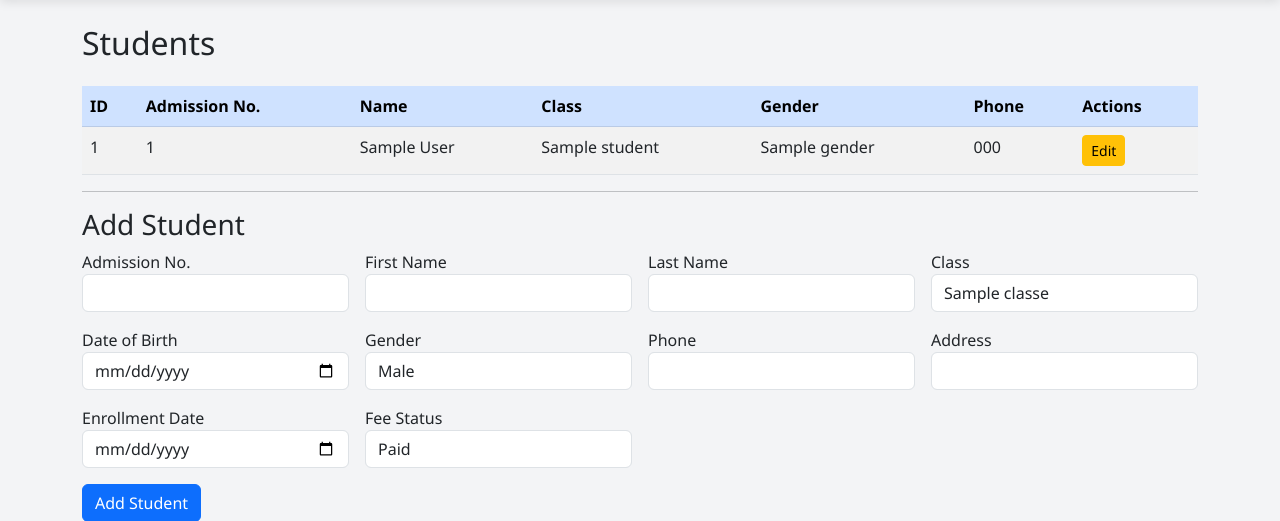
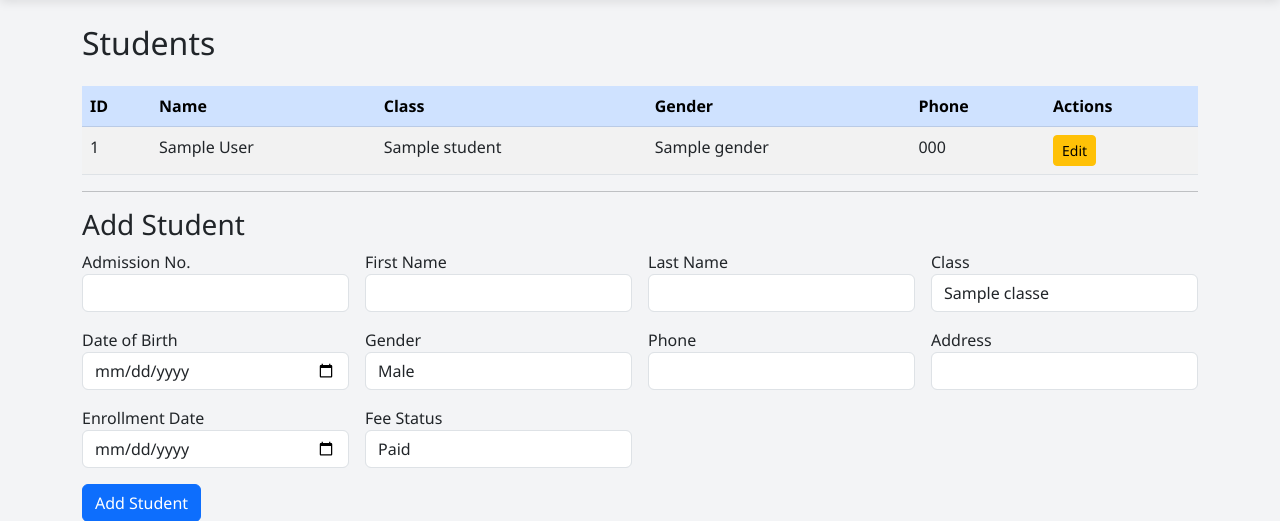
Before and after one commit to Obiero-Samuel/School-management-system-, a Flask app: template templates/admin/students.html in a window 1280 px wide. Shown: the part 62-583 px from the top of the page. Run offline with Flask 3, Linux system fonts and the light colour scheme; the template is opened without the code that fills it: most values are stand-ins (such as "Sample title", 1, 10 or a date in 2020).

Commit message:
Remove Admission No column and fix student edit by student_id

```diff
--- a/app.py
+++ b/app.py
@@ -475,7 +475,7 @@ def edit_student(student_id):
                 flash(f'Error updating student: {str(e)}', 'danger')
 
         cursor = conn.cursor(dictionary=True)
-        cursor.execute("SELECT * FROM students WHERE id = %s", (student_id,))
+        cursor.execute("SELECT * FROM students WHERE student_id = %s", (student_id,))
         student = cursor.fetchone()
 
         cursor.execute("SELECT * FROM classes")
--- a/templates/admin/students.html
+++ b/templates/admin/students.html
@@ -6,7 +6,6 @@
   <thead class="table-primary">
     <tr>
       <th>ID</th>
-      <th>Admission No.</th>
       <th>Name</th>
       <th>Class</th>
       <th>Gender</th>
@@ -18,7 +17,6 @@
     {% for student in students %}
     <tr>
       <td>{{ student.student_id }}</td>
-      <td>{{ student.admission_number }}</td>
       <td>{{ student.first_name }} {{ student.last_name }}</td>
       <td>{{ student.class_name }}</td>
       <td>{{ student.gender }}</td>
```
